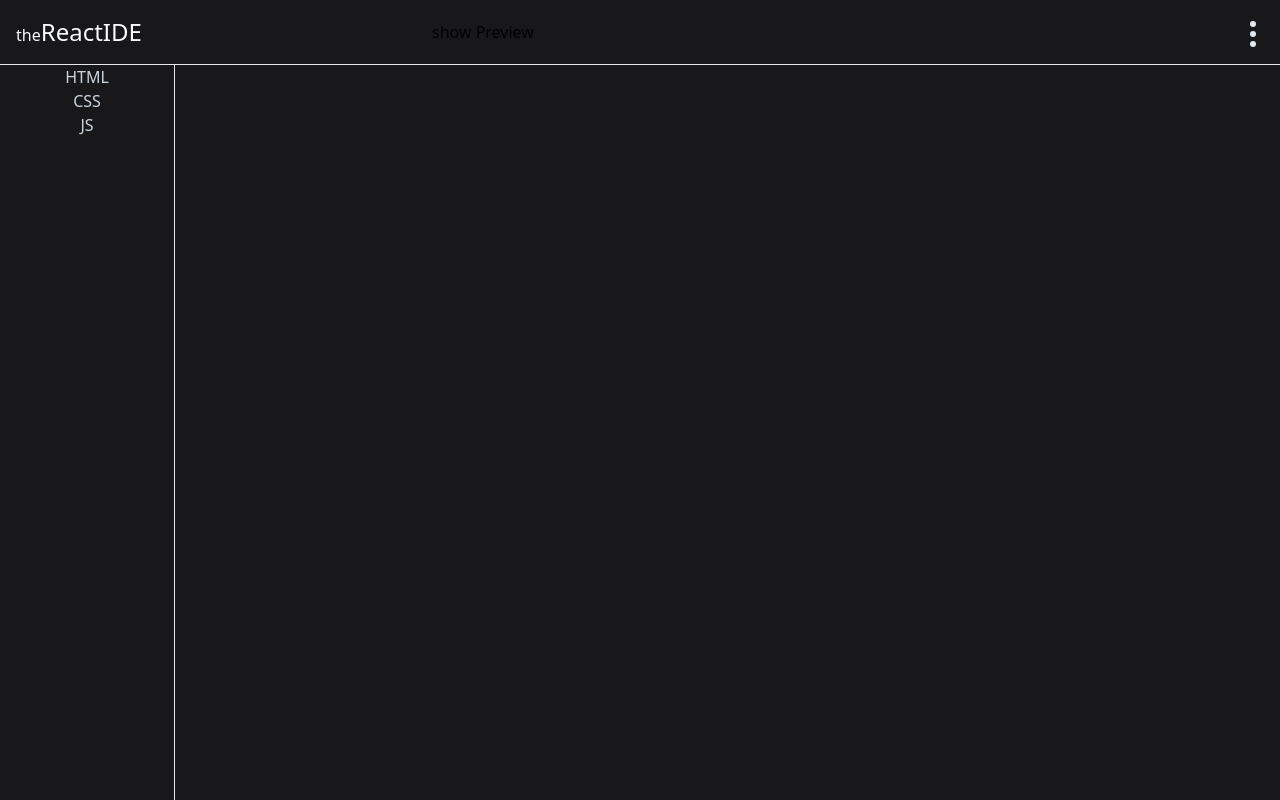
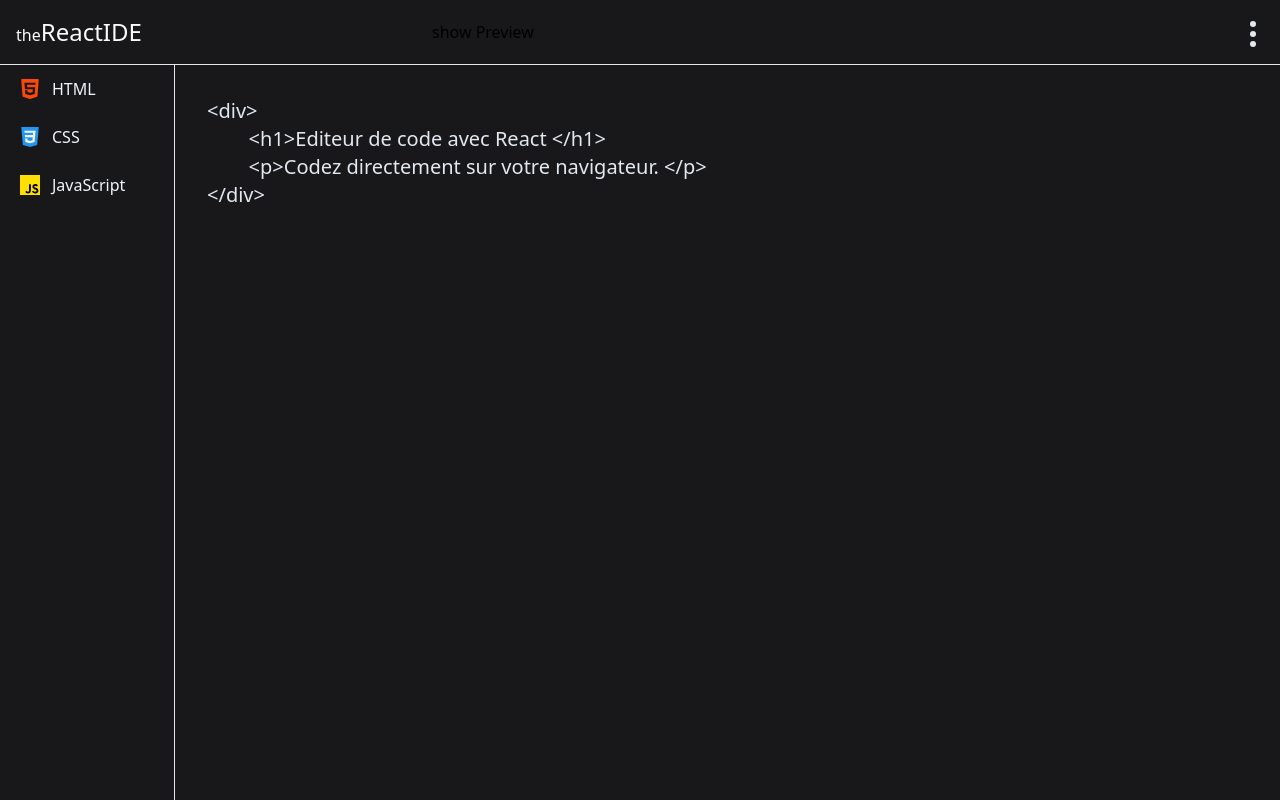
Before and after one commit to WassimZo/React-IDE, a React (Vite) app: page / in a window 1280 px wide. Built offline with nearby package versions, Linux system fonts and the light colour scheme.

Commit message:
affichage des boutons

```diff
--- /dev/null
+++ b/src/components/ButtonTab.jsx
@@ -0,0 +1,8 @@
+export default function ButtonTab({id, buttonContent, imgUrl, toggleTab}) {
+  return (
+    <button onClick={() => toggleTab(id)} className="flex items-center px-5 py-3 hover:bg-slate-600 focus:bg-slate-600 outline-none">
+        <img src={imgUrl} className="w-5" alt="" />
+        <span className="ml-3 text-slate-100 text-md">{buttonContent}</span>
+    </button>
+  )
+}
--- a/src/components/CodeTab.jsx
+++ b/src/components/CodeTab.jsx
@@ -1,6 +1,6 @@
-export default function CodeTab() {
+export default function CodeTab({code, id}) {
 
   return (
-    <textarea spellCheck="false" className="bg-zinc-900 text-slate-200 text-xl p-8 block h-full w-full focus:outline-none resize-none" />
+    <textarea value={code} spellCheck="false" className="bg-zinc-900 text-slate-200 text-xl p-8 block h-full w-full focus:outline-none resize-none" />
   )
 }
--- a/src/components/Tabs.jsx
+++ b/src/components/Tabs.jsx
@@ -1,18 +1,29 @@
 import CodeTab from "./CodeTab"
 import { useSelector } from "react-redux"
+import { useState } from "react";
+import ButtonTab from "./ButtonTab";
 export default function Tabs() {
 
   const tabs = useSelector(state => state.tabs);
+  const [tabIndex, setTabIndex] = useState(tabs[0].id)
 
   return (
     <div className="flex grow">
         <div className="grow flex flex-col w-[175px] shrink-0 text-slate-300 border-r border-slate-200">
-            <button>HTML</button>
-            <button>CSS</button>
-            <button>JS</button>
+            {tabs.map(tab => (
+              <ButtonTab
+              key={tab.id}
+              id={tab.id}
+              toggleTab={id => setTabIndex(id)}
+              imgUrl={tab.imgUrl}
+              buttonContent={tab.buttonContent}
+              />
+            ))}
         </div>
         <div className="w-full grow relative">
-            <CodeTab/>
+            <CodeTab
+            id={tabIndex}
+            code={tabs.find(obj => obj.id === tabIndex).code}/>
         </div>
     </div>
   )
--- a/src/features/tabs.js
+++ b/src/features/tabs.js
@@ -13,7 +13,7 @@
         code: `<div>
         <h1>Editeur de code avec React </h1>
         <p>Codez directement sur votre navigateur. </p>
-        </div>`
+</div>`
     },
     {
         id: 2,
@@ -25,8 +25,7 @@
             padding: 25px;
             color: #111;
             background-color: #f1f1f1;
-        }
-        `
+}`
     },
     {
         id: 3,
```
